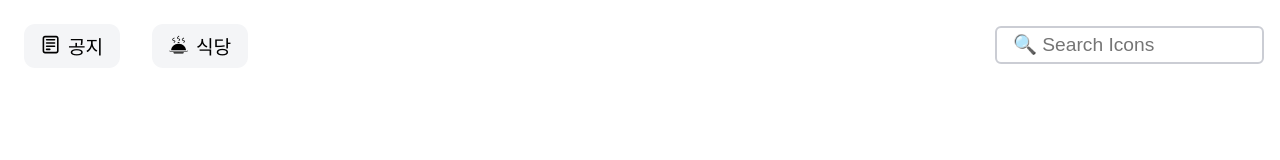
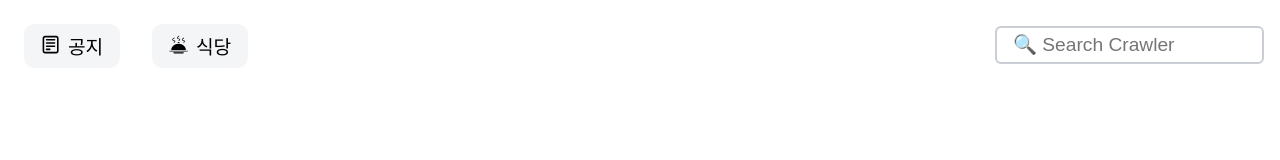
Before and after one commit to CBNU-CMI/Crawler-admin, a React (Create React App) app: page / in a window 1280 px wide. Shown: the top 160 px of the page. Built offline with nearby package versions, Linux system fonts and the light colour scheme.

Commit message:
[#1] chore: 오타 수정 icon -> crawler로 오타 수정

```diff
--- a/src/component/Search.js
+++ b/src/component/Search.js
@@ -4,7 +4,7 @@ import {} from "../styles/search.scss";
 const Search = () => {
   return (
     <Fragment>
-      <input type="text" className="search" placeholder="🔍 Search Icons" />
+      <input type="text" className="search" placeholder="🔍 Search Crawler" />
     </Fragment>
   );
 };
```
